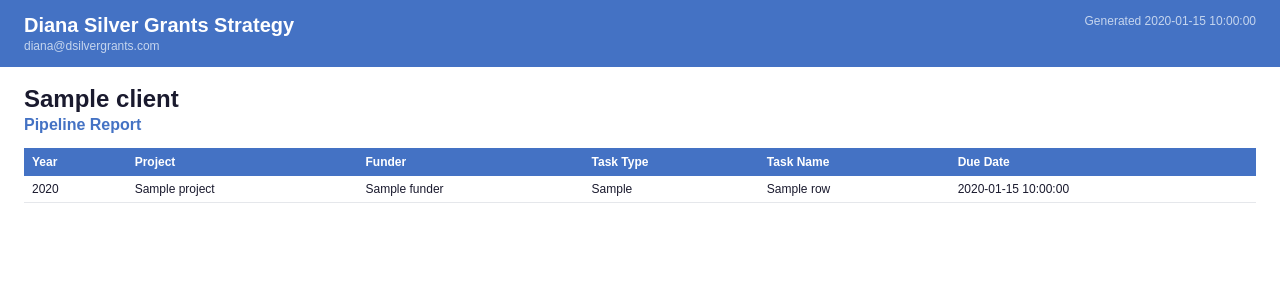
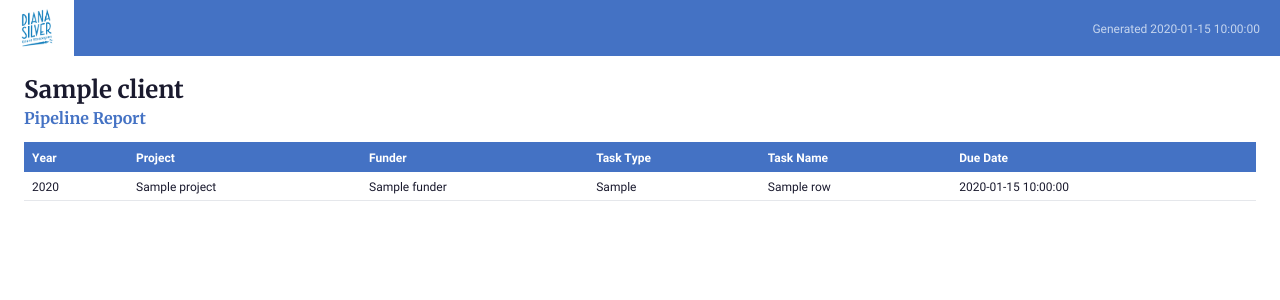
Before and after one commit to brycesub/dsgs-custom-reports, a Flask app: template templates/pipeline_pdf.html in a window 1280 px wide. Shown: the top 300 px of the page. Run offline with Flask 3, Linux system fonts and the light colour scheme; the template is opened without the code that fills it: most values are stand-ins (such as "Sample title", 1, 10 or a date in 2020).

Commit message:
feat: add logo and brand fonts to pipeline PDF template

```diff
--- a/templates/pipeline_pdf.html
+++ b/templates/pipeline_pdf.html
@@ -3,37 +3,42 @@
 <head>
 <meta charset="UTF-8">
 <style>
+@font-face { font-family: Roboto; src: url('./fonts/Roboto-Regular.ttf'); font-weight: 400; }
+@font-face { font-family: Roboto; src: url('./fonts/Roboto-Bold.ttf'); font-weight: 700; }
+@font-face { font-family: Merriweather; src: url('./fonts/Merriweather-Regular.ttf'); font-weight: 400; }
+@font-face { font-family: Merriweather; src: url('./fonts/Merriweather-Bold.ttf'); font-weight: 700; }
+
 * { box-sizing: border-box; margin: 0; padding: 0; }
-body { font-family: Arial, Helvetica, sans-serif; font-size: 10pt; color: #1a1a2e; }
+body { font-family: Roboto, sans-serif; font-size: 10pt; color: #1a1a2e; }
 
 @page {
   size: letter landscape;
   margin: 0 0 1.8cm 0;
   @bottom-left {
     content: "Diana Silver Grants Strategy \B7 diana@dsilvergrants.com";
-    font-size: 8pt; color: #9ca3af; font-family: Arial, sans-serif; padding-bottom: 0.3cm;
+    font-size: 8pt; color: #9ca3af; font-family: Roboto, sans-serif; padding-bottom: 0.3cm;
   }
   @bottom-right {
     content: "Page " counter(page);
-    font-size: 8pt; color: #9ca3af; font-family: Arial, sans-serif; padding-bottom: 0.3cm;
+    font-size: 8pt; color: #9ca3af; font-family: Roboto, sans-serif; padding-bottom: 0.3cm;
   }
 }
 
-.page-header { background: #4472C4; padding: 14px 24px; }
+.page-header { background: #4472C4; padding: 0; }
 .header-table { width: 100%; border-collapse: collapse; }
-.header-name { color: #ffffff; font-size: 15pt; font-weight: 700; }
-.header-email { color: #c5d5ee; font-size: 9pt; margin-top: 2px; }
-.header-date { color: #c5d5ee; font-size: 9pt; text-align: right; vertical-align: top; }
+.header-logo-cell { background: #ffffff; padding: 8px 20px; vertical-align: middle; width: 1%; white-space: nowrap; }
+.header-logo { height: 40px; display: block; }
+.header-date { color: #c5d5ee; font-size: 9pt; text-align: right; vertical-align: middle; padding: 8px 20px; }
 
 .title-block { padding: 18px 24px 14px; }
-.client-name { font-size: 18pt; font-weight: 700; color: #1a1a2e; }
-.report-type { font-size: 12pt; color: #4472C4; font-weight: 600; margin-top: 3px; }
+.client-name { font-family: Merriweather, serif; font-size: 18pt; font-weight: 700; color: #1a1a2e; }
+.report-type { font-family: Merriweather, serif; font-size: 12pt; color: #4472C4; font-weight: 700; margin-top: 3px; }
 
 .data-table-wrap { padding: 0 24px 20px; }
 .data-table { width: 100%; border-collapse: collapse; }
 .data-table th {
   background: #4472C4; color: #ffffff; padding: 7px 8px;
-  text-align: left; font-weight: 600; font-size: 9pt;
+  text-align: left; font-weight: 700; font-size: 9pt;
 }
 .data-table td { padding: 6px 8px; border-bottom: 1px solid #e5e7eb; font-size: 9pt; }
 .data-table tr.even td { background: #f0f4ff; }
@@ -44,9 +49,8 @@ body { font-family: Arial, Helvetica, sans-serif; font-size: 10pt; color: #1a1a2
 <div class="page-header">
   <table class="header-table">
     <tr>
-      <td>
-        <div class="header-name">Diana Silver Grants Strategy</div>
-        <div class="header-email">diana@dsilvergrants.com</div>
+      <td class="header-logo-cell">
+        <img src="./DS_Logo_Alt.png" class="header-logo" alt="">
       </td>
       <td class="header-date">Generated {{ today }}</td>
     </tr>
```
